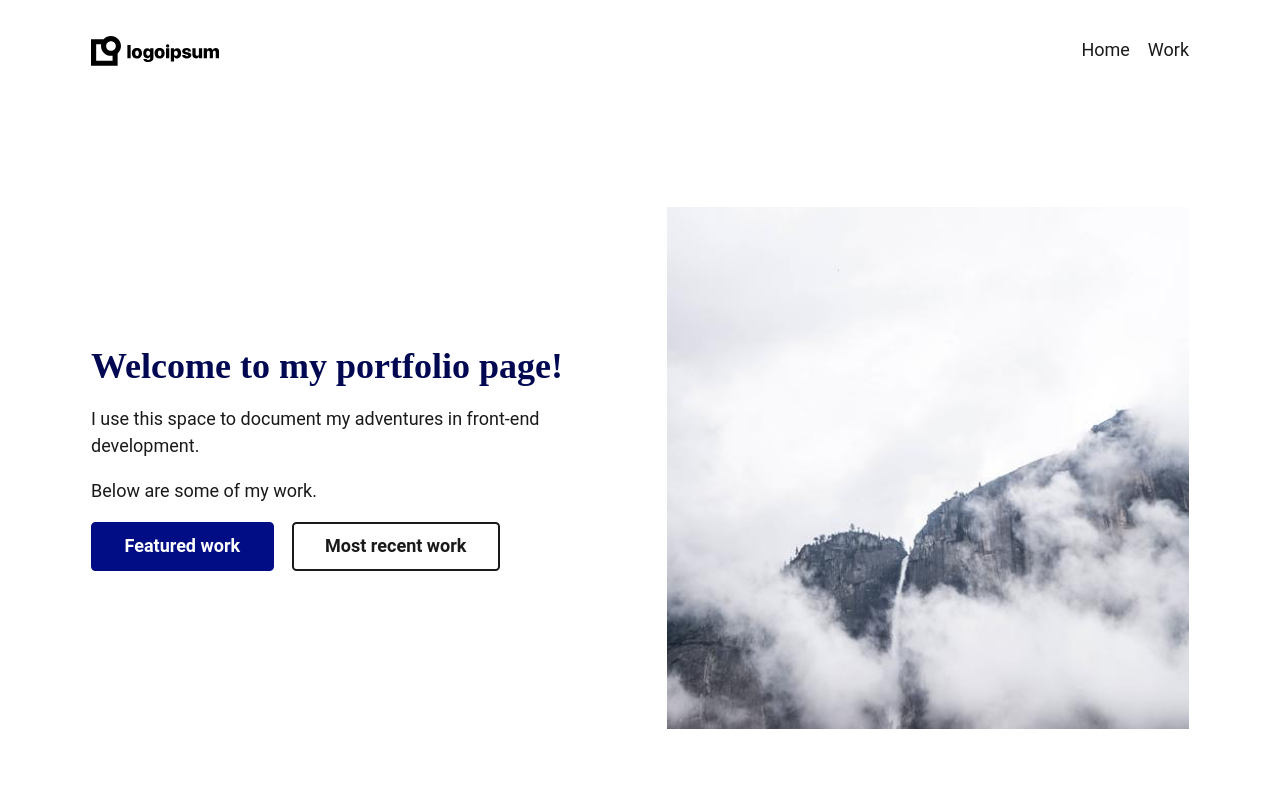
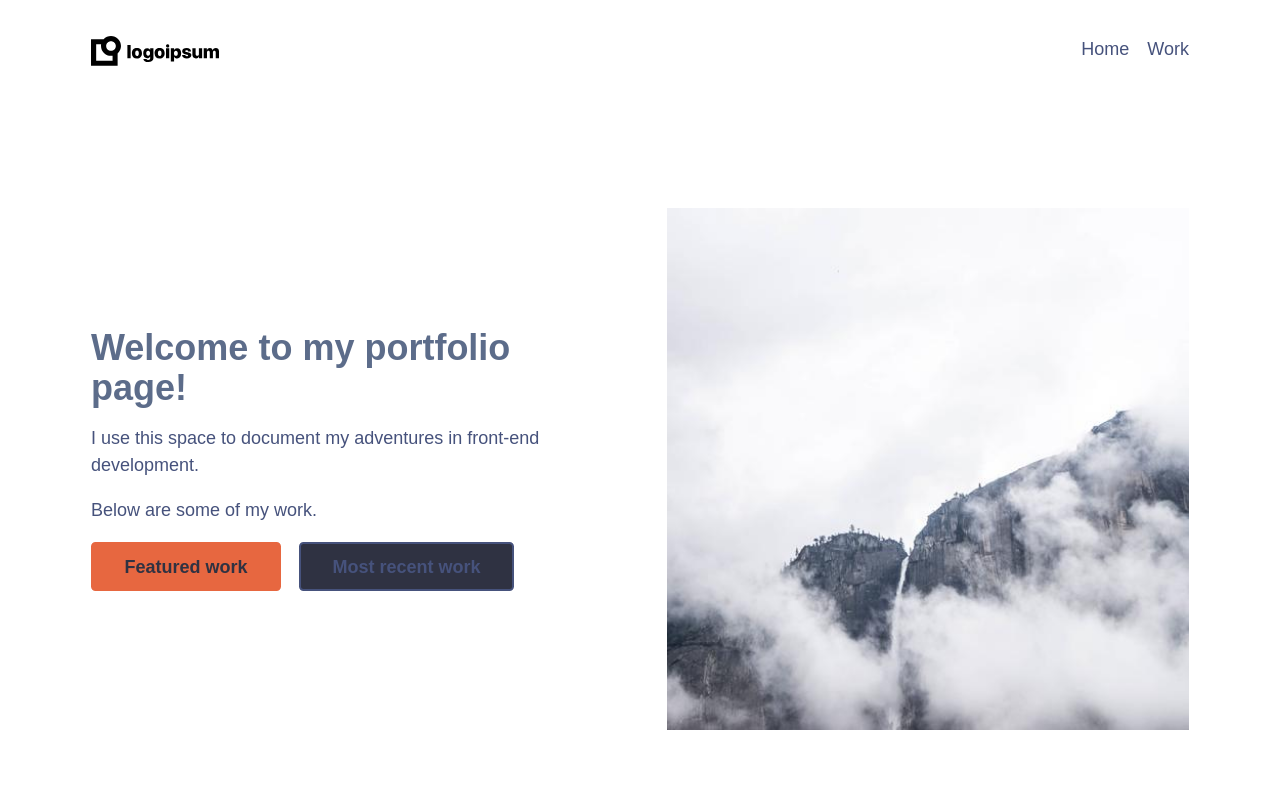
Before and after one commit to RVCC-IDMX/portfolio-Naps27, an Eleventy site: page src/index.njk in a window 1280 px wide. Shown: the top 800 px of the page. Built offline with nearby package versions, Linux system fonts and the light colour scheme; Eleventy itself is replaced by a stand-in of ours; files that its build step writes are made by us from their sources.

Commit message:
adjusted SCSS

```diff
--- a/src/sass/abstracts/_variables.scss
+++ b/src/sass/abstracts/_variables.scss
@@ -1,4 +1,7 @@
 /* variables */
+
+$raleway-font-path: 'fonts/';
+
 :root {
   --fs-300: 0.9375rem;
   --fs-400: 1.0625rem;
@@ -6,24 +9,24 @@
   --fs-600: 1.875rem;
   --fs-700: 2rem;
 
-  --ff-body: "Roboto", sans-serif;
-  --ff-heading: "Poppins", serif;
+  --ff-body: "Raleway", sans-serif;
+  --ff-heading: "Raleway", sans-serif;
 
   --fw-400: 400;
   --fw-700: 700;
   --fw-900: 900;
 
-  --clr-primary-100: hsl(234, 100%, 94%);
-  --clr-primary-200: hsl(234, 100%, 85%);
-  --clr-primary-300: hsla(234, 100%, 39%, 1);
-  --clr-primary-400: hsla(234, 100%, 26%, 1);
-  --clr-primary-500: hsla(234, 100%, 16%, 1);
+  --clr-primary-100: hsl(230, 16%, 24%);
+  --clr-primary-200: hsl(205, 2%, 75%);
+  --clr-primary-300: hsl(0, 0%, 100%);
+  --clr-primary-400: hsl(14, 78%, 58%);
+  --clr-primary-500: hsl(219, 20%, 45%);
 
-  --clr-neutral-100: hsla(0, 0%, 100%, 1);
-  --clr-neutral-300: hsla(0, 0%, 50%, 1);
-  --clr-neutral-400: hsla(0, 0%, 40%, 1);
-  --clr-neutral-500: hsla(0, 0%, 60%, 1);
-  --clr-neutral-900: hsla(0, 0%, 10%, 1);
+  --clr-neutral-100: hsl(229, 17%, 22%);
+  --clr-neutral-300: hsl(206, 1%, 71%);
+  --clr-neutral-400: hsl(206, 8%, 61%);
+  --clr-neutral-500: hsl(220, 20%, 41%);
+  --clr-neutral-900: hsl(227, 28%, 38%);
 }
 
 @media (min-width: 35em) {
--- a/src/sass/style.scss
+++ b/src/sass/style.scss
@@ -18,7 +18,7 @@ h1,
 h2,
 h3 {
   font-family: var(--ff-heading);
-  font-weight: var(--fw-900);
+  font-weight: var(--fw-700);
   line-height: 1.1;
 }
 
@@ -39,7 +39,7 @@ section,
    and add margin to the top for proper
    spacing */
 
-.flow > *:where(:not(:first-child)) {
+.flow>*:where(:not(:first-child)) {
   margin-top: var(--flow-spacer, 1em);
 }
 
@@ -123,7 +123,7 @@ body {
   flex-direction: column;
 }
 
-body > main {
+body>main {
   flex: 1 0 auto;
 }
 
@@ -144,7 +144,7 @@ header,
   Homepage
   /////////////////////// */
 
-.hero > div {
+.hero>div {
   display: grid;
   grid-auto-flow: row;
   grid-auto-columns: 1fr;
@@ -159,13 +159,13 @@ header,
 }
 
 @media (min-width: 45em) {
-  .hero > div {
+  .hero>div {
     grid-auto-flow: column;
   }
 }
 
 .featured-articles {
-  background-color: var(--clr-primary-100);
+  background-color: var(--clr-neutral-100);
 }
 
 .articles__list {
```
Also changed, not shown: public/index.html (line endings or trailing spaces), public/portfolio/2021-05-01-my-first-work/index.html (line endings or trailing spaces), public/portfolio/2021-05-15-my-second-work/index.html (line endings or trailing spaces), public/portfolio/2021-05-28-my-third-work/index.html (line endings or trailing spaces), public/portfolio/index.html (line endings or trailing spaces), src/sass/fonts/Raleway-Italic-VariableFont_wght.ttf (added), src/sass/fonts/Raleway-VariableFont_wght.ttf (added).
